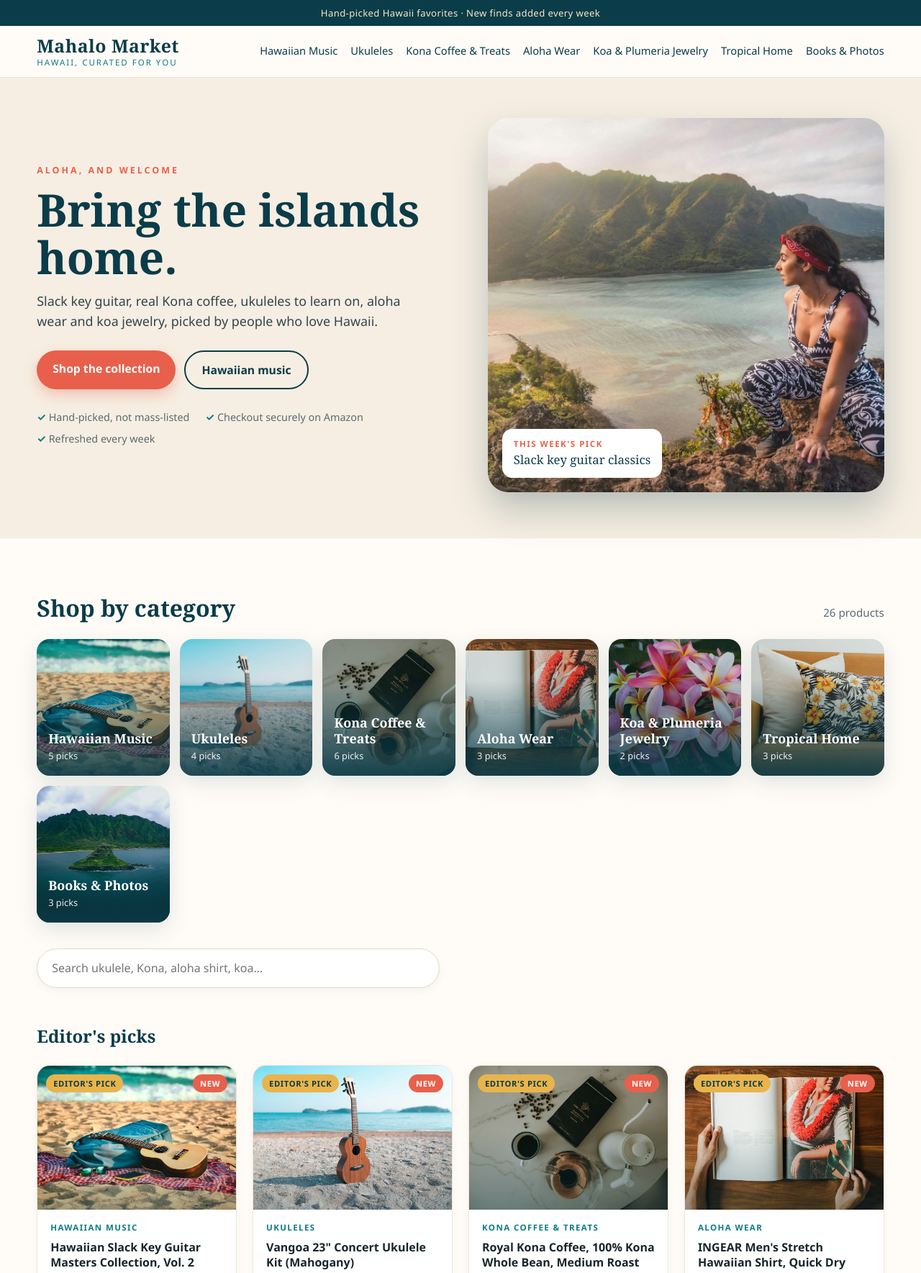
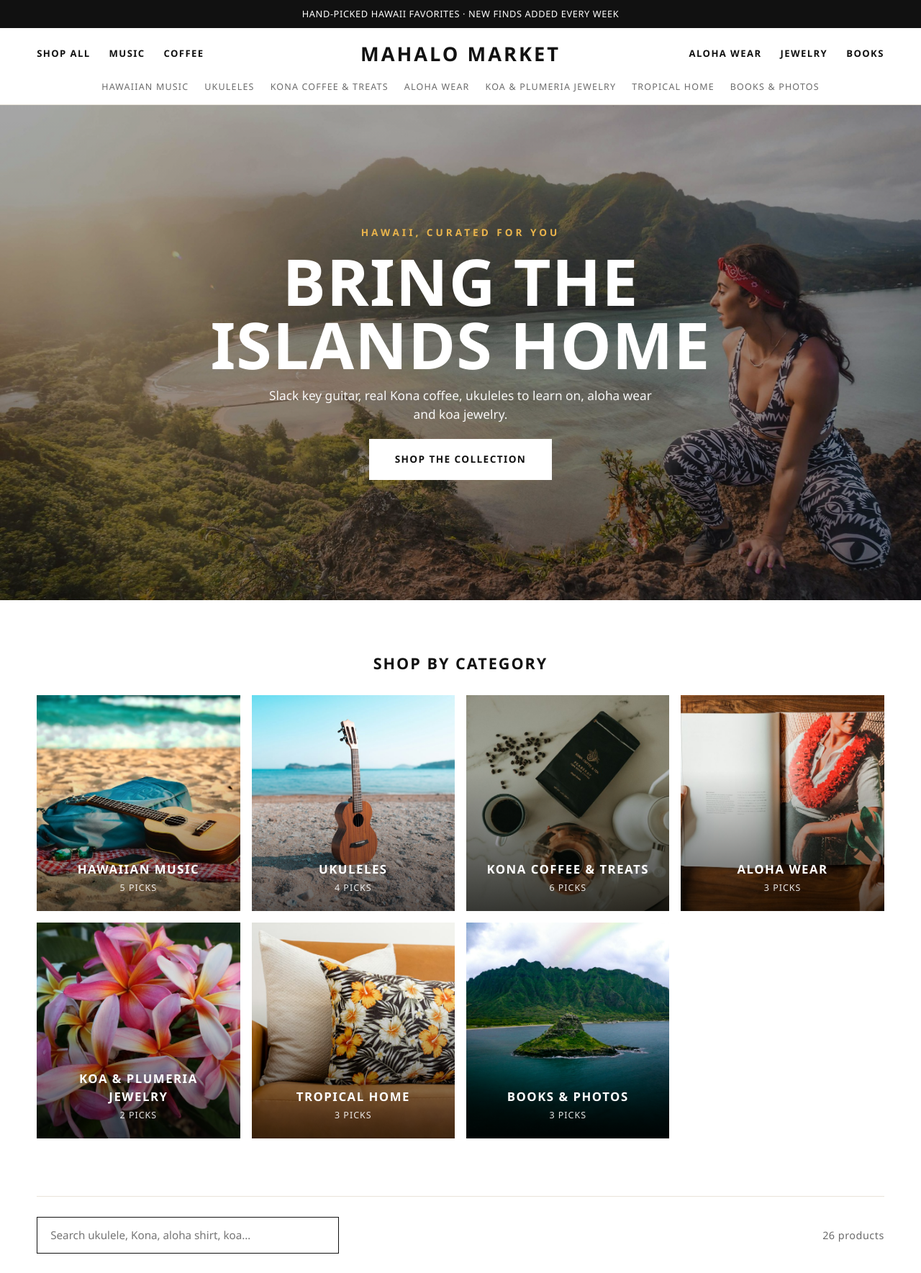
Before and after one commit to MahaloMarket/mahalo-market, a plain HTML site: page index.html in a window 1280 px wide. Shown: the top 1769 px of the page at 72% size. Drawn offline with Linux system fonts and the light colour scheme.

Commit message:
Impact-style layout: full-width hero, collection tiles, clean cards

```diff
--- a/index.html
+++ b/index.html
@@ -11,50 +11,40 @@
   <link rel="stylesheet" href="styles.css">
 </head>
 <body>
-  <div class="topbar">Hand-picked Hawaii favorites · New finds added every week</div>
+  <div class="announce">Hand-picked Hawaii favorites · New finds added every week</div>
 
   <header class="site-header">
-    <div class="wrap header-row">
+    <div class="wrap header-inner">
+      <nav class="cat-nav left" aria-label="Shop categories">
+        <a href="#shop">Shop all</a>
+        <a href="#cat-music">Music</a>
+        <a href="#cat-coffee">Coffee</a>
+      </nav>
       <a class="brand" href="#top" aria-label="Mahalo Market home">
         <span class="brand-name" id="storeName">Mahalo Market</span>
-        <span class="brand-tag" id="storeTagline">Hawaii, curated for you</span>
       </a>
-      <nav class="cat-nav" id="catNav" aria-label="Categories"></nav>
+      <nav class="cat-nav right" aria-label="More categories">
+        <a href="#cat-aloha">Aloha Wear</a>
+        <a href="#cat-jewelry">Jewelry</a>
+        <a href="#cat-books">Books</a>
+      </nav>
     </div>
+    <nav class="cat-nav-full" id="catNav" aria-label="All categories"></nav>
   </header>
 
   <section class="hero" id="top">
-    <div class="wrap hero-grid">
-      <div class="hero-copy">
-        <p class="eyebrow">Aloha, and welcome</p>
-        <h1>Bring the islands home.</h1>
-        <p class="lede">Slack key guitar, real Kona coffee, ukuleles to learn on, aloha wear and koa jewelry, picked by people who love Hawaii.</p>
-        <div class="hero-actions">
-          <a class="btn btn-primary" href="#shop">Shop the collection</a>
-          <a class="btn btn-ghost" href="#cat-music">Hawaiian music</a>
-        </div>
-        <ul class="trust">
-          <li>Hand-picked, not mass-listed</li>
-          <li>Checkout securely on Amazon</li>
-          <li>Refreshed every week</li>
-        </ul>
-      </div>
-      <figure class="hero-photo">
-        <img src="hero.jpg" alt="A woman dancing in a red and white dress on a Hawaiian beach" width="2000" height="1500">
-        <figcaption>
-          <strong>This week's pick</strong>
-          <span>Slack key guitar classics</span>
-        </figcaption>
-      </figure>
+    <img class="hero-img" src="hero.jpg" alt="A woman in a red and white dress dancing on a Hawaiian beach" width="2000" height="1125">
+    <div class="hero-overlay"></div>
+    <div class="hero-content">
+      <p class="hero-kicker" id="storeTagline">Hawaii, curated for you</p>
+      <h1>Bring the islands home</h1>
+      <p class="hero-lede">Slack key guitar, real Kona coffee, ukuleles to learn on, aloha wear and koa jewelry.</p>
+      <a class="btn btn-solid" href="#shop">Shop the collection</a>
     </div>
   </section>
 
-  <section class="categories wrap" id="shop" aria-label="Shop by category">
-    <div class="section-head">
-      <h2>Shop by category</h2>
-      <p class="count" id="count"></p>
-    </div>
-    <div class="chips" id="chips" aria-label="Filter by category"></div>
+  <section class="wrap collections" id="shop" aria-label="Shop by category">
+    <h2 class="section-title">Shop by category</h2>
     <div class="tiles" id="tiles"></div>
   </section>
 
@@ -62,6 +52,7 @@
     <div class="search-row">
       <label class="sr-only" for="q">Search the shop</label>
       <input id="q" type="search" placeholder="Search ukulele, Kona, aloha shirt, koa…" autocomplete="off">
+      <p class="count" id="count"></p>
     </div>
 
     <section id="picks" class="picks" aria-label="Editor picks"></section>
--- a/styles.css
+++ b/styles.css
@@ -1,15 +1,15 @@
-/* Mahalo Market - warm sand, ocean teal, deep navy, sunset coral, gold */
+/* Mahalo Market - bold, editorial storefront layout (original code).
+   Palette: ink black, warm white, ocean teal, sunset coral, gold. */
 :root {
+  --ink: #111111;
+  --paper: #ffffff;
+  --cream: #f7f3ec;
+  --teal: #0E7C86;
   --navy: #0B3C49;
-  --teal: #0E7C86;
   --coral: #E8604C;
   --gold: #E9B44C;
-  --sand: #F6EEE2;
-  --foam: #FFFCF7;
-  --ink: #17262b;
-  --muted: #5b6b70;
-  --radius: 18px;
-  --shadow: 0 10px 30px rgba(11, 60, 73, .12);
+  --muted: #6b6b6b;
+  --line: #e9e4da;
 }
 
 * { box-sizing: border-box; }
@@ -18,164 +18,145 @@ body {
   margin: 0;
   font-family: "Segoe UI", system-ui, -apple-system, Roboto, Helvetica, Arial, sans-serif;
   color: var(--ink);
-  background: var(--foam);
-  line-height: 1.55;
+  background: var(--paper);
+  line-height: 1.5;
   -webkit-font-smoothing: antialiased;
 }
-a { color: var(--teal); }
+a { color: inherit; }
 img { display: block; max-width: 100%; }
-.wrap { width: min(1180px, 92vw); margin: 0 auto; }
+.wrap { width: min(1280px, 92vw); margin: 0 auto; }
 .sr-only { position: absolute; width: 1px; height: 1px; overflow: hidden; clip: rect(0 0 0 0); }
 .muted { color: var(--muted); }
 .small { font-size: .85rem; }
-.serif { font-family: Georgia, "Times New Roman", serif; }
 
-/* Top bar + header */
-.topbar {
-  background: var(--navy); color: #f6e7c8; text-align: center;
-  font-size: .82rem; letter-spacing: .4px; padding: 8px 12px;
+/* Announcement bar + header */
+.announce {
+  background: var(--ink); color: #fff; text-align: center;
+  font-size: .8rem; letter-spacing: .6px; text-transform: uppercase; padding: 10px 12px;
 }
-.site-header {
-  position: sticky; top: 0; z-index: 20;
-  background: rgba(255, 252, 247, .96); backdrop-filter: blur(6px);
-  border-bottom: 1px solid #ece2d2;
+.site-header { position: sticky; top: 0; z-index: 20; background: var(--paper); border-bottom: 1px solid var(--line); }
+.header-inner {
+  display: grid; grid-template-columns: 1fr auto 1fr; align-items: center; gap: 16px; padding: 16px 0;
 }
-.header-row { display: flex; align-items: center; gap: 24px; padding: 14px 0; flex-wrap: wrap; }
-.brand { display: flex; flex-direction: column; text-decoration: none; color: var(--navy); line-height: 1.1; }
-.brand-name { font-family: Georgia, "Times New Roman", serif; font-size: 1.55rem; font-weight: 700; letter-spacing: .5px; }
-.brand-tag { font-size: .72rem; text-transform: uppercase; letter-spacing: 2px; color: var(--teal); margin-top: 3px; }
-.cat-nav { display: flex; gap: 6px 18px; flex-wrap: wrap; margin-left: auto; }
-.cat-nav a {
-  color: var(--navy); text-decoration: none; font-size: .92rem; font-weight: 500;
-  padding: 6px 0; border-bottom: 2px solid transparent;
+.brand { text-decoration: none; justify-self: center; }
+.brand-name {
+  font-weight: 900; font-size: 1.7rem; letter-spacing: 3px; text-transform: uppercase; color: var(--ink);
 }
-.cat-nav a:hover, .cat-nav a:focus-visible { border-bottom-color: var(--coral); outline: none; }
+.cat-nav { display: flex; gap: 26px; font-size: .82rem; font-weight: 600; letter-spacing: 1.4px; text-transform: uppercase; }
+.cat-nav.left { justify-content: flex-start; }
+.cat-nav.right { justify-content: flex-end; }
+.cat-nav a { text-decoration: none; padding: 4px 0; border-bottom: 2px solid transparent; }
+.cat-nav a:hover, .cat-nav a:focus-visible { border-bottom-color: var(--ink); outline: none; }
+.cat-nav-full {
+  display: flex; flex-wrap: wrap; justify-content: center; gap: 6px 22px; padding: 0 0 14px;
+  font-size: .78rem; text-transform: uppercase; letter-spacing: 1.2px;
+}
+.cat-nav-full a { text-decoration: none; color: var(--muted); }
+.cat-nav-full a:hover { color: var(--ink); }
 
-/* Hero */
-.hero { background: var(--sand); padding: 56px 0 64px; }
-.hero-grid { display: grid; grid-template-columns: 1.05fr 1fr; gap: 48px; align-items: center; }
-.eyebrow { text-transform: uppercase; letter-spacing: 3px; font-size: .78rem; color: var(--coral); margin: 0 0 12px; font-weight: 700; }
+/* Hero: full-bleed photo, centered message */
+.hero { position: relative; height: min(86vh, 760px); min-height: 460px; overflow: hidden; color: #fff; }
+.hero-img { position: absolute; inset: 0; width: 100%; height: 100%; object-fit: cover; object-position: 78% 40%; }
+.hero-overlay { position: absolute; inset: 0; background: linear-gradient(rgba(0,0,0,.35), rgba(0,0,0,.45)); }
+.hero-content {
+  position: relative; height: 100%; display: flex; flex-direction: column; align-items: center; justify-content: center;
+  text-align: center; padding: 24px; gap: 14px;
+}
+.hero-kicker { margin: 0; font-size: .85rem; letter-spacing: 4px; text-transform: uppercase; color: var(--gold); font-weight: 700; }
 .hero h1 {
-  font-family: Georgia, "Times New Roman", serif; color: var(--navy);
-  font-size: clamp(2.4rem, 5vw, 3.9rem); line-height: 1.05; margin: 0 0 16px;
+  margin: 0; font-size: clamp(2.6rem, 7vw, 5.6rem); line-height: .98; font-weight: 900;
+  text-transform: uppercase; letter-spacing: 1px; max-width: 900px;
 }
-.lede { font-size: 1.12rem; color: #33464b; margin: 0 0 26px; max-width: 540px; }
-.hero-actions { display: flex; gap: 12px; flex-wrap: wrap; }
+.hero-lede { margin: 0; max-width: 560px; font-size: 1.08rem; opacity: .95; }
 .btn {
-  display: inline-block; text-decoration: none; font-weight: 700; font-size: .98rem;
-  padding: 13px 22px; border-radius: 999px; transition: background .15s, transform .15s;
+  display: inline-block; text-decoration: none; font-weight: 800; text-transform: uppercase;
+  letter-spacing: 1.4px; font-size: .85rem; padding: 16px 34px; border: 2px solid transparent;
+  transition: background .15s, color .15s;
 }
-.btn:hover { transform: translateY(-1px); }
-.btn-primary { background: var(--coral); color: #fff; box-shadow: 0 8px 18px rgba(232,96,76,.3); }
-.btn-primary:hover { background: #d4503d; }
-.btn-ghost { color: var(--navy); border: 2px solid var(--navy); }
-.btn-ghost:hover { background: var(--navy); color: #fff; }
+.btn-solid { background: #fff; color: var(--ink); margin-top: 8px; }
+.btn-solid:hover { background: var(--ink); color: #fff; }
 .btn:focus-visible { outline: 3px solid var(--gold); outline-offset: 3px; }
-.trust { list-style: none; padding: 0; margin: 28px 0 0; display: flex; flex-wrap: wrap; gap: 8px 22px; font-size: .9rem; color: var(--muted); }
-.trust li::before { content: "✓ "; color: var(--teal); font-weight: 700; }
-.hero-photo { margin: 0; position: relative; }
-.hero-photo img {
-  width: 100%; height: 520px; object-fit: cover; object-position: 84% 50%;
-  border-radius: 28px; box-shadow: 0 24px 50px rgba(11,60,73,.25);
+
+/* Section titles */
+.section-title {
+  text-align: center; font-size: 1.35rem; font-weight: 900; text-transform: uppercase; letter-spacing: 2px; margin: 72px 0 28px;
 }
-.hero-photo figcaption {
-  position: absolute; left: 20px; bottom: 20px; background: #fff; border-radius: 14px;
-  padding: 12px 16px; box-shadow: var(--shadow); display: flex; flex-direction: column;
+.collections { padding-bottom: 8px; }
+
+/* Collection tiles */
+.tiles { display: grid; grid-template-columns: repeat(auto-fit, minmax(230px, 1fr)); gap: 16px; }
+.tile {
+  position: relative; display: flex; align-items: flex-end; min-height: 300px; overflow: hidden;
+  text-decoration: none; color: #fff; background-size: cover; background-position: center;
+  transition: transform .25s ease;
 }
-.hero-photo figcaption strong { color: var(--coral); font-size: .72rem; text-transform: uppercase; letter-spacing: 1.5px; }
-.hero-photo figcaption span { color: var(--navy); font-family: Georgia, serif; font-size: 1.05rem; }
+.tile::before { content: ""; position: absolute; inset: 0; background: linear-gradient(rgba(0,0,0,0) 35%, rgba(0,0,0,.65)); transition: opacity .25s; }
+.tile:hover { transform: scale(1.015); }
+.tile:focus-visible { outline: 3px solid var(--gold); outline-offset: 3px; }
+.tile-body { position: relative; padding: 22px; width: 100%; text-align: center; }
+.tile-body strong { display: block; font-size: 1.05rem; font-weight: 900; text-transform: uppercase; letter-spacing: 1.5px; }
+.tile-body span { font-size: .78rem; letter-spacing: 1px; text-transform: uppercase; opacity: .9; }
 
-/* Section heads */
-.section-head { display: flex; align-items: baseline; justify-content: space-between; gap: 12px; flex-wrap: wrap; margin: 64px 0 18px; }
-.section-head h2 { font-family: Georgia, "Times New Roman", serif; color: var(--navy); font-size: 2rem; margin: 0; }
-.count { margin: 0; color: var(--muted); font-size: .95rem; }
-.categories { padding-top: 8px; }
+/* Search row */
+.search-row { display: flex; align-items: center; justify-content: space-between; gap: 16px; flex-wrap: wrap; margin-top: 72px; border-top: 1px solid var(--line); padding-top: 28px; }
+.search-row input {
+  width: 100%; max-width: 420px; padding: 13px 18px; font: inherit; font-size: .95rem;
+  border: 1px solid var(--ink); background: var(--paper); outline: none;
+}
+.search-row input:focus { box-shadow: 0 0 0 3px rgba(233,180,76,.45); }
+.count { margin: 0; color: var(--muted); font-size: .9rem; letter-spacing: .5px; }
 
-/* Category tiles */
-.tiles { display: grid; grid-template-columns: repeat(auto-fit, minmax(160px, 1fr)); gap: 14px; }
-.tile {
-  position: relative; border-radius: var(--radius); overflow: hidden; min-height: 190px;
-  display: flex; align-items: flex-end; text-decoration: none; color: #fff;
-  background-size: cover; background-position: center; box-shadow: var(--shadow);
-  transition: transform .2s ease;
-}
-.tile::before { content: ""; position: absolute; inset: 0; background: linear-gradient(to top, rgba(11,60,73,.92), rgba(11,60,73,.12) 70%); }
-.tile:hover { transform: translateY(-4px); }
-.tile:focus-visible { outline: 3px solid var(--gold); outline-offset: 3px; }
-.tile-body { position: relative; padding: 16px; }
-.tile-body strong { display: block; font-family: Georgia, serif; font-size: 1.12rem; line-height: 1.2; }
-.tile-body span { font-size: .8rem; opacity: .9; }
-.chips { display: none; }
-
-/* Search */
-.search-row { margin: 36px 0 0; }
-.search-row input {
-  width: 100%; max-width: 560px; padding: 14px 20px; font-size: 1rem;
-  border: 1px solid #e3d8c6; border-radius: 999px; background: #fff; outline: none; box-shadow: 0 4px 12px rgba(11,60,73,.05);
-  font: inherit;
-}
-.search-row input:focus { border-color: var(--teal); box-shadow: 0 0 0 3px rgba(14,124,134,.18); }
-
-/* Editor picks */
-.picks { display: grid; grid-template-columns: repeat(auto-fit, minmax(230px, 1fr)); gap: 22px; margin-top: 8px; }
+/* Editor's picks */
+.picks { display: grid; grid-template-columns: repeat(auto-fill, minmax(240px, 1fr)); gap: 26px 18px; margin-top: 8px; }
 .picks:empty { display: none; }
-.picks-title { grid-column: 1 / -1; font-family: Georgia, serif; color: var(--navy); font-size: 1.5rem; margin: 40px 0 0; }
-.picks-title + .picks-note { display: none; }
+.picks-title { grid-column: 1 / -1; text-align: center; font-size: 1.35rem; font-weight: 900; text-transform: uppercase; letter-spacing: 2px; margin: 48px 0 8px; }
 
 /* Category sections */
-.cat-block { margin-top: 48px; scroll-margin-top: 120px; }
+.cat-block { margin-top: 64px; scroll-margin-top: 130px; }
 .cat-banner {
-  position: relative; border-radius: var(--radius); overflow: hidden; min-height: 180px;
-  background-size: cover; background-position: center; display: flex; align-items: flex-end;
-  box-shadow: var(--shadow); margin-bottom: 24px;
+  position: relative; min-height: 220px; background-size: cover; background-position: center;
+  display: flex; align-items: center; justify-content: center; text-align: center; color: #fff; margin-bottom: 26px;
 }
-.cat-banner::before { content: ""; position: absolute; inset: 0; background: linear-gradient(to right, rgba(11,60,73,.85), rgba(11,60,73,.15)); }
-.cat-banner-text { position: relative; padding: 28px 30px; color: #fff; max-width: 640px; }
-.cat-banner-text h3 { font-family: Georgia, "Times New Roman", serif; font-size: 2rem; margin: 0 0 6px; color: #fff; }
-.cat-banner-text p { margin: 0; font-size: 1.02rem; opacity: .95; }
+.cat-banner::before { content: ""; position: absolute; inset: 0; background: rgba(0,0,0,.42); }
+.cat-banner-text { position: relative; padding: 26px; max-width: 680px; }
+.cat-banner-text h3 { margin: 0 0 8px; font-size: 2rem; font-weight: 900; text-transform: uppercase; letter-spacing: 2px; }
+.cat-banner-text p { margin: 0; font-size: 1rem; opacity: .95; }
 
-/* Product grid */
-.grid { display: grid; grid-template-columns: repeat(auto-fill, minmax(230px, 1fr)); gap: 22px; }
-.card {
-  background: #fff; border-radius: var(--radius); overflow: hidden; display: flex; flex-direction: column;
-  border: 1px solid #efe5d5; box-shadow: 0 2px 10px rgba(11,60,73,.05); transition: transform .18s ease, box-shadow .18s ease;
+/* Product grid: clean cards */
+.grid { display: grid; grid-template-columns: repeat(auto-fill, minmax(230px, 1fr)); gap: 30px 18px; }
+.card { display: flex; flex-direction: column; background: var(--paper); }
+.card-art { position: relative; aspect-ratio: 4 / 5; background-size: cover; background-position: center; background-color: var(--cream); }
+.badge {
+  position: absolute; top: 12px; left: 12px; z-index: 1; background: var(--paper); color: var(--ink);
+  font-size: .66rem; font-weight: 800; padding: 5px 9px; letter-spacing: 1.2px; text-transform: uppercase;
 }
-.card:hover { transform: translateY(-3px); box-shadow: var(--shadow); }
-.card-art { position: relative; height: 200px; background-size: cover; background-position: center; }
-.card-art::after { content: ""; position: absolute; inset: 0; background: linear-gradient(to top, rgba(11,60,73,.35), transparent 55%); }
-.badge {
-  position: absolute; top: 12px; left: 12px; z-index: 1;
-  background: var(--gold); color: var(--navy); font-size: .7rem; font-weight: 800;
-  padding: 4px 10px; border-radius: 999px; letter-spacing: .6px; text-transform: uppercase;
+.badge.new { left: auto; right: 12px; background: var(--coral); color: #fff; }
+.card-body { padding: 14px 2px 0; display: flex; flex-direction: column; gap: 6px; flex: 1; }
+.card-cat { font-size: .68rem; text-transform: uppercase; letter-spacing: 1.5px; color: var(--muted); font-weight: 700; }
+.card h4 { margin: 0; font-size: .98rem; line-height: 1.35; font-weight: 600; }
+.card p { margin: 0; color: var(--muted); font-size: .88rem; }
+.card .btn-buy {
+  margin-top: 12px; display: block; text-align: center; text-decoration: none; border: 2px solid var(--ink);
+  color: var(--ink); font-weight: 800; font-size: .78rem; letter-spacing: 1.4px; text-transform: uppercase; padding: 12px;
+  transition: background .15s, color .15s;
 }
-.badge.new { background: var(--coral); color: #fff; left: auto; right: 12px; }
-.card-body { padding: 16px 18px 20px; display: flex; flex-direction: column; gap: 8px; flex: 1; }
-.card-cat { font-size: .72rem; text-transform: uppercase; letter-spacing: 1.4px; font-weight: 700; color: var(--teal); }
-.card h4 { font-size: 1rem; margin: 0; line-height: 1.35; color: var(--ink); font-weight: 600; }
-.card p { margin: 0; color: var(--muted); font-size: .9rem; }
-.card .btn-buy {
-  margin-top: auto; display: block; text-align: center; text-decoration: none;
-  background: var(--navy); color: #fff; font-weight: 700; padding: 12px 14px; border-radius: 12px; font-size: .95rem;
-  transition: background .15s;
-}
-.card .btn-buy:hover { background: var(--teal); }
+.card .btn-buy:hover { background: var(--ink); color: #fff; }
 .card .btn-buy:focus-visible { outline: 3px solid var(--gold); outline-offset: 2px; }
 .empty { text-align: center; color: var(--muted); padding: 40px 0; }
 
 /* Footer */
-.site-footer { background: var(--navy); color: #d8ecef; padding: 48px 0; margin-top: 72px; }
-.site-footer strong { color: #fff; font-family: Georgia, serif; font-size: 1.2rem; }
+.site-footer { background: var(--ink); color: #cfcfcf; padding: 56px 0; margin-top: 84px; }
+.site-footer strong { color: #fff; font-size: 1.1rem; letter-spacing: 2px; text-transform: uppercase; }
 .site-footer p { margin: 6px 0; }
-.site-footer .muted { color: #9fc3c8; }
-.site-footer a { color: #cfe9ec; }
-.footer-grid { display: grid; grid-template-columns: 1fr 1fr; gap: 32px; }
-.disclosure { font-size: .92rem; color: #fff; }
-.credits { font-size: .78rem; color: #9fc3c8; margin-top: 12px; }
+.site-footer .muted { color: #8f8f8f; }
+.site-footer a { color: #e6e6e6; }
+.footer-grid { display: grid; grid-template-columns: 1fr 1fr; gap: 36px; }
+.disclosure { font-size: .9rem; color: #fff; }
+.credits { font-size: .76rem; color: #8f8f8f; margin-top: 12px; }
 
 @media (max-width: 860px) {
-  .hero-grid { grid-template-columns: 1fr; gap: 28px; }
-  .hero-photo img { height: 380px; }
-  .cat-nav { margin-left: 0; }
+  .header-inner { grid-template-columns: 1fr; justify-items: center; }
+  .cat-nav.left, .cat-nav.right { justify-content: center; }
   .footer-grid { grid-template-columns: 1fr; }
-  .hero { padding: 36px 0 44px; }
+  .hero { height: 78vh; }
 }
```
